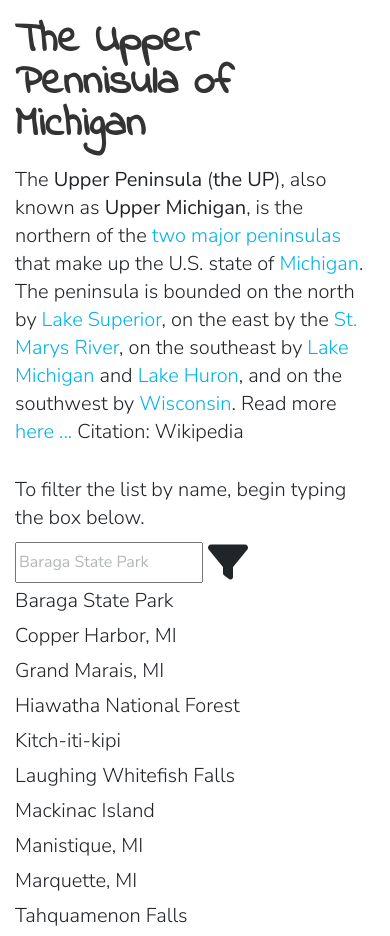
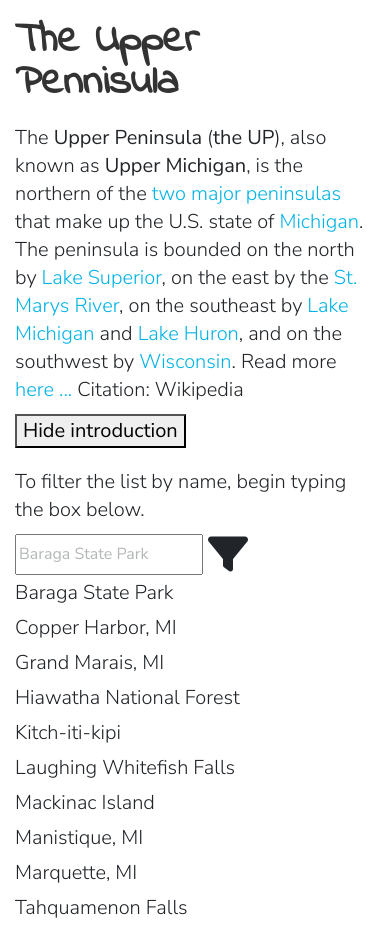
Before and after one commit to lisacowan27/neighborhood-map, a plain HTML site: page index.html in a window 390 px wide. Shown: the top 936 px of the page. Drawn offline with nearby package versions, Linux system fonts and the light colour scheme; some packages are replaced by stand-ins of ours.

Commit message:
fix: implement code review comments
* Shorten H1

* Add toggle to hide introduction for screen sizes less than 600 px

```diff
--- a/css/style.css
+++ b/css/style.css
@@ -84,6 +84,10 @@ hr {
   margin-bottom: 0.5em;
 }
 
+.introduction {
+  display: block;
+}
+
 a,
 a:visited {
   color: #00b3e6;
@@ -98,6 +102,10 @@ a:active {
 .footer {
   font-size: 0.75em;
   color: #d4d4d4;
+}
+
+button {
+  display: none;
 }
 
 /* ------------------------------------------
@@ -124,6 +132,10 @@ Media queries
     position: relative;
   }
 
+  button {
+    display: block;
+  }
+
 }
 
 @media only screen and (max-width: 500px) {
--- a/index.html
+++ b/index.html
@@ -17,12 +17,13 @@
         <aside>
             <div class="row">
                 <div class="col-xs-12 col-sm-12 col-md-12 col-lg-12 intro-box">
-                    <h1 class="h1">The Upper Pennisula of Michigan</h1>
-                    <p class="text">The <b>Upper Peninsula</b> (<b>the UP</b>), also known as <b>Upper Michigan</b>, is the northern of the <a href="https://en.wikipedia.org/wiki/Peninsulas_of_Michigan" title="Peninsulas of Michigan">two major peninsulas</a> that make
+                    <h1 class="h1">The Upper Pennisula</h1>
+                    <p class="text introduction">The <b>Upper Peninsula</b> (<b>the UP</b>), also known as <b>Upper Michigan</b>, is the northern of the <a href="https://en.wikipedia.org/wiki/Peninsulas_of_Michigan" title="Peninsulas of Michigan">two major peninsulas</a> that make
                         up the U.S. state of <a href="https://en.wikipedia.org/wiki/Michigan" title="Michigan">Michigan</a>. The peninsula is bounded on the north by <a href="https://en.wikipedia.org/wiki/Lake_Superior" title="Lake Superior">Lake Superior</a>,
                         on the east by the <a href="https://en.wikipedia.org/wiki/St._Marys_River_(Michigan-Ontario)" class="mw-redirect" title="St. Marys River (Michigan-Ontario)">St. Marys River</a>, on the southeast by <a href="https://en.wikipedia.org/wiki/Lake_Michigan"
                             title="Lake Michigan">Lake Michigan</a> and <a href="https://en.wikipedia.org/wiki/Lake_Huron" title="Lake Huron">Lake Huron</a>, and on the southwest by <a href="https://en.wikipedia.org/wiki/Wisconsin" title="Wisconsin">Wisconsin</a>.
                         Read more <a href="https://en.wikipedia.org/wiki/Upper_Peninsula_of_Michigan" title="Upper Peninsula of Michigan from Wikipedia">here ... </a>Citation: Wikipedia</p>
+                        <button>Hide introduction</button>
                 </div>
             </div>
         </aside>
--- a/js/app.js
+++ b/js/app.js
@@ -333,6 +333,11 @@ var ViewPlaces = function () {
     google.maps.event.trigger(data.marker, 'click');
   };
 
+  // Hide introduction on moble
+  $( "button" ).click(function() {
+    $( ".introduction" ).toggle();
+  });
+
   // End the ViewModel
 };
 
```
